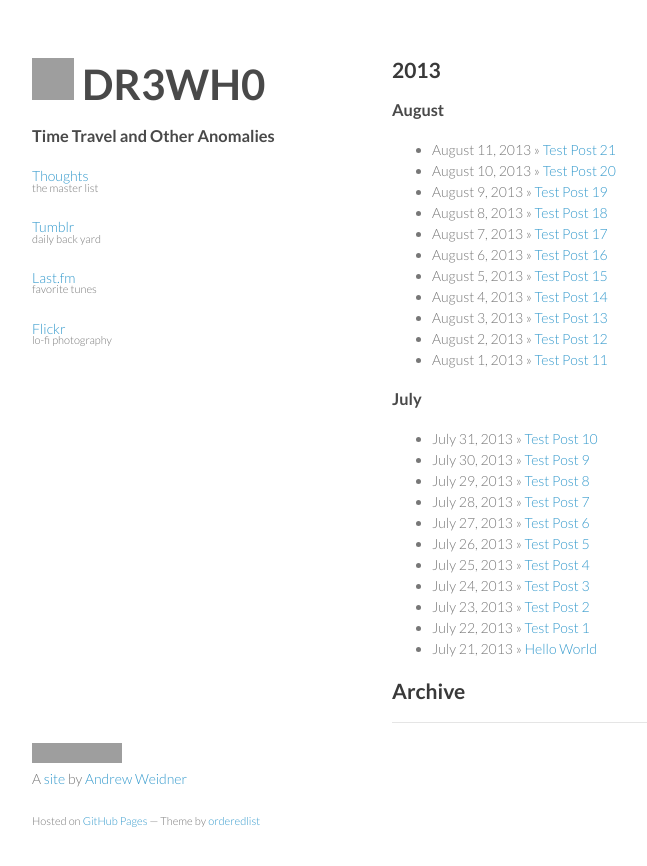
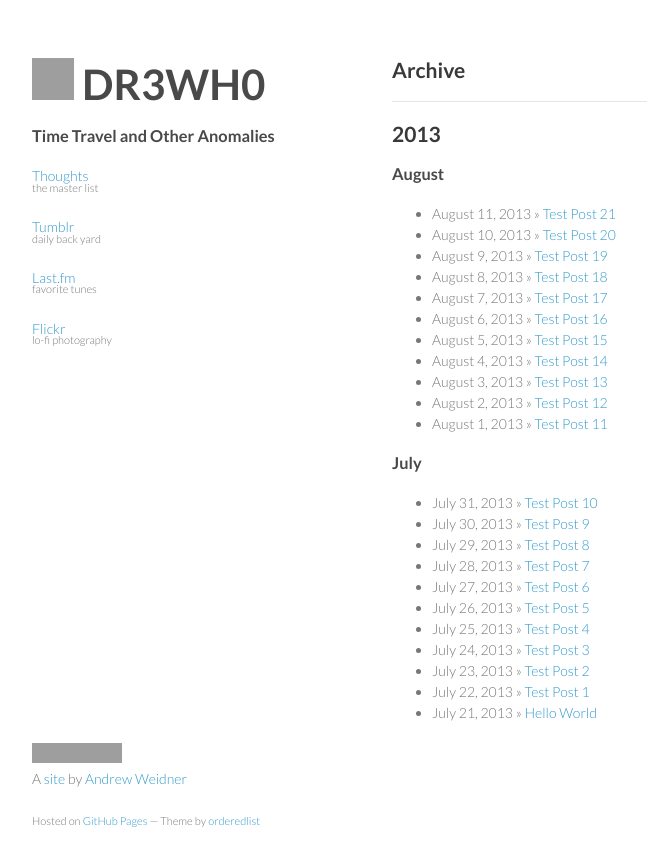
Before and after one commit to drewhop/drewhop.github.io, a Jekyll site: the page built from archive.html, in a window 1280 px wide. Shown: the top 866 px of the page, without its empty margins (178-825 px from the left). Built offline with Jekyll 4.4.1, drawn with Linux system fonts in a browser that asks for light colours; comment, search, counter and statistics services are not loaded; grey boxes are pictures that could not be loaded.

Commit message:
Update archive.html

```diff
--- a/archive.html
+++ b/archive.html
@@ -6,8 +6,8 @@ group: navigation
 ---
 {% include JB/setup %}
 
+<h2>Archive</h2>
+<hr/>
+
 {% assign posts_collate = site.posts %}
 {% include JB/posts_collate %}
-
-<h2>Archive</h2>
-<hr/>
```
